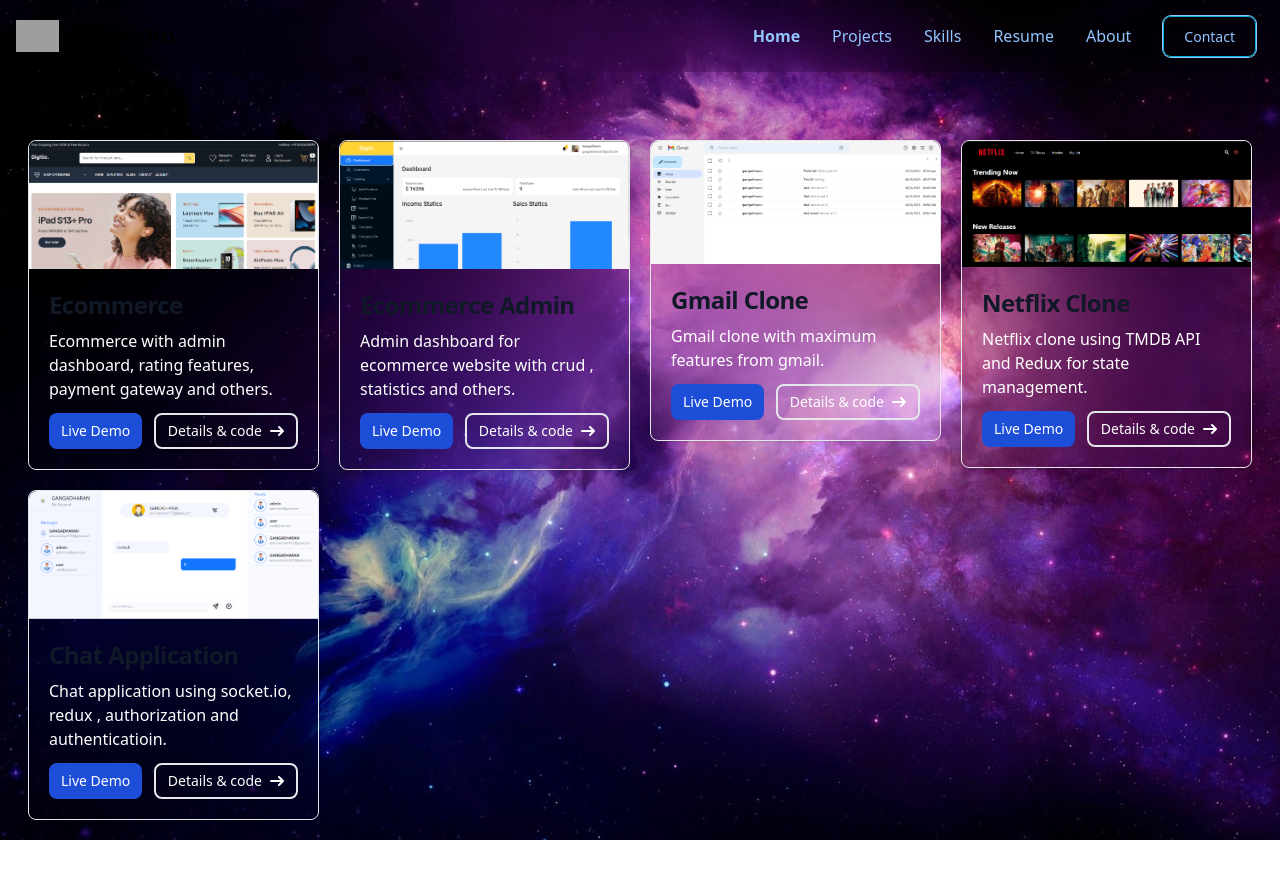
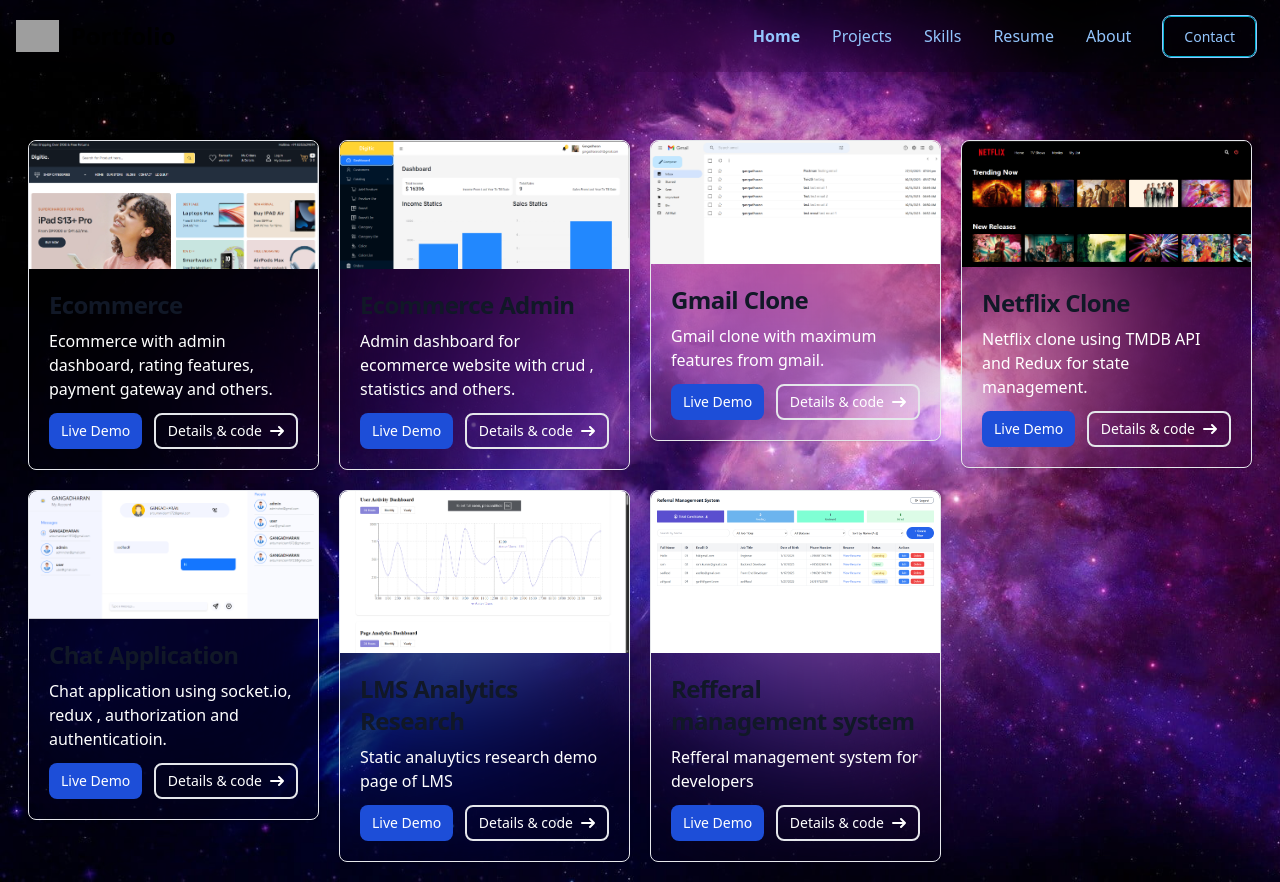
Before and after one commit to GANGADHARAN26/portfolio, a React (Vite) app: page /projects in a window 1280 px wide. Before the commit the page ends 840 px from the top, so only its background shows below. Built offline with nearby package versions, Linux system fonts and the light colour scheme; no server answers; grey boxes are pictures that could not be loaded.

Commit message:
added new two projects

```diff
--- a/src/pages/Projects.jsx
+++ b/src/pages/Projects.jsx
@@ -2,7 +2,9 @@ import ecommerce from "../assets/ecommerce.png";
 import admin from "../assets/admin.png";
 import gmail from "../assets/gmail.png";
 import chat from "../assets/chat.png";
+import analytics from "../assets/analytics.png";
 import netflix from "../assets/netflix.png";
+import rfs from "../assets/rfs.png";
 import { Link } from "react-router-dom";
 
 // eslint-disable-next-line react/prop-types
@@ -42,6 +44,20 @@ export default function Projects() {
       link: "https://mellow-chimera-cd179a.netlify.app/",
       details:
         "Chat application using socket.io, redux , authorization and authenticatioin.",
+    },
+    {
+      name: "LMS Analytics Research",
+      img: analytics,
+      link: "https://dashboard-analytics-lll.netlify.app/",
+      details:
+        "Static analuytics research demo page of LMS",
+    },
+    {
+      name: "Refferal management system",
+      img: rfs,
+      link: "https://referralmanagementsystem.netlify.app/",
+      details:
+        "Refferal management system for developers",
     },
   ];
   return (
--- a/src/pages/SingleProject.jsx
+++ b/src/pages/SingleProject.jsx
@@ -56,6 +56,26 @@ const SingleProject = () => {
       BackEndDeployLink:"https://dashboard.render.com/web/srv-cmc5m9f109ks73aj1oeg",
       features:"React ,Node js,Express js,React Redux,Redux Toolkit ,Socket.io,Socket.io-client,Tailwindcss",
       detail:"Authentication and Authorization features included using Jsonwebtoken and Bcrypt,For Message conversation using socket.io "
+    },
+    {
+      name: "LMS Analytics Research",
+      link: "https://dashboard-analytics-lll.netlify.app/",
+      description: "Static analuytics research demo page of LMS ",
+      frontEndGithublink: "https://github.com/GANGADHARAN26/Analytics-Dashboard",
+      backEndGithublink:"https://github.com/GANGADHARAN26/Analytics-Dashboard",
+      BackEndDeployLink:"https://github.com/GANGADHARAN26/Analytics-Dashboard",
+      features:"React, MUI material design and charts , React charts",
+      detail:"This is page is static page and research demo for the top to bottom how to can implemtn the analytics dashboard of the LMS "
+    },
+    {
+      name: "Refferal management system",
+      link: "https://referralmanagementsystem.netlify.app/",
+      description: "Refferal management system for developers ",
+      frontEndGithublink: "https://github.com/GANGADHARAN26/RFS-Client",
+      backEndGithublink:"https://github.com/GANGADHARAN26/RFS-server",
+      BackEndDeployLink:"https://rfs-server.onrender.com",
+      features:"React, TailwindCSS, Redux and Redux toolkit, AWS javscript SDK",
+      detail:"Refferal management with implmented features of remuse upload with aws s3 bucket with javascript sdk"
     },
   ];
   useEffect(() => {
```
Also changed, not shown: src/assets/analytics.png (added), src/assets/rfs.png (added).
